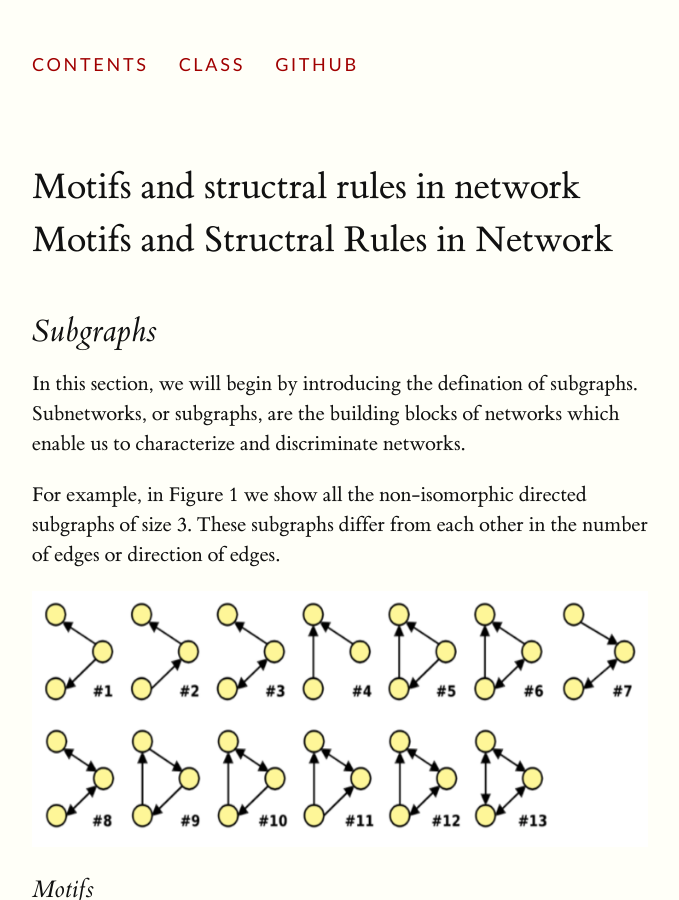
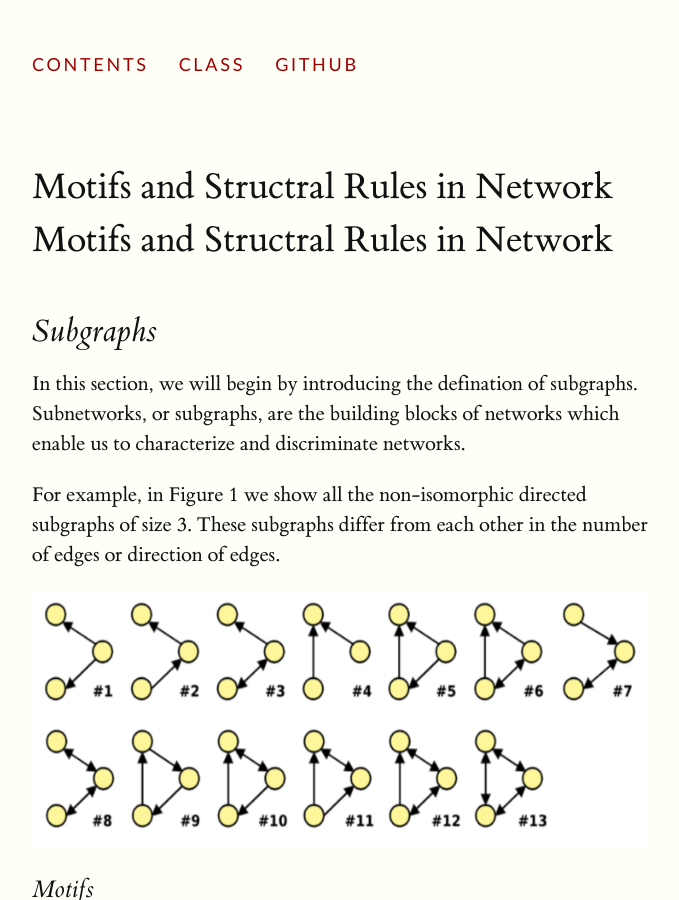
Before and after one commit to snap-stanford/cs224w-notes, a Jekyll site: the page built from preliminaries/motifs-and-structral-roles_lecture.md, in a window 1280 px wide and 900 px high. Shown: the whole window, without its empty margins (128-807 px from the left). Built offline with Jekyll 4.4.1, drawn with Linux system fonts in a browser that asks for light colours; our own code applies the rules of GitHub Pages for plain Markdown files; formulas are drawn with MathJax 3; part of the change alters nothing that is shown.

```diff
--- a/preliminaries/motifs-and-structral-roles_lecture.md
+++ b/preliminaries/motifs-and-structral-roles_lecture.md
@@ -1,3 +1,10 @@
+---
+layout: post
+title: Motifs and Structral Rules in Network
+header-includes:
+   - \usepackage{amsmath}
+---
+
 # Motifs and Structral Rules in Network
 
 ## Subgraphs
```
